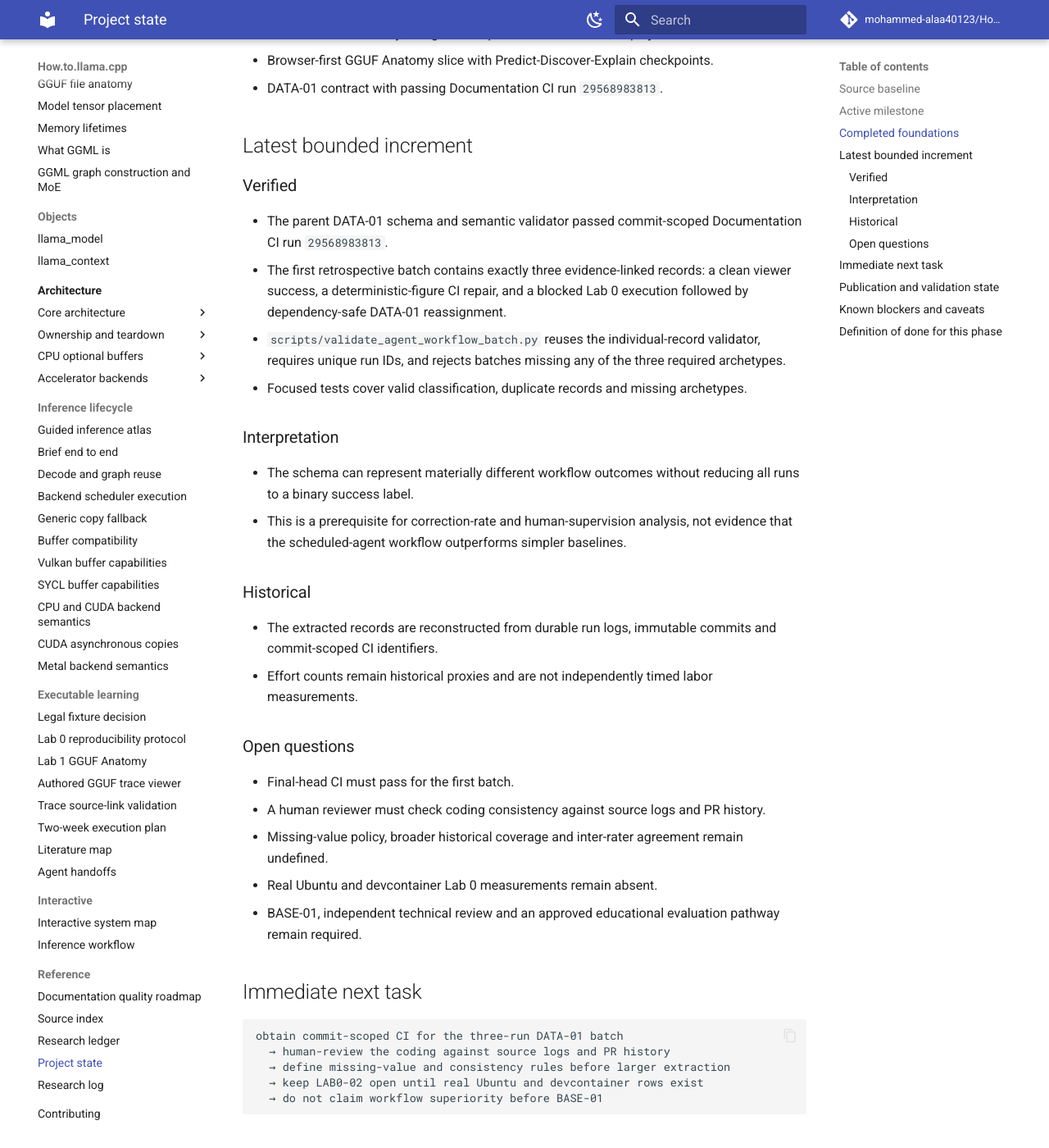
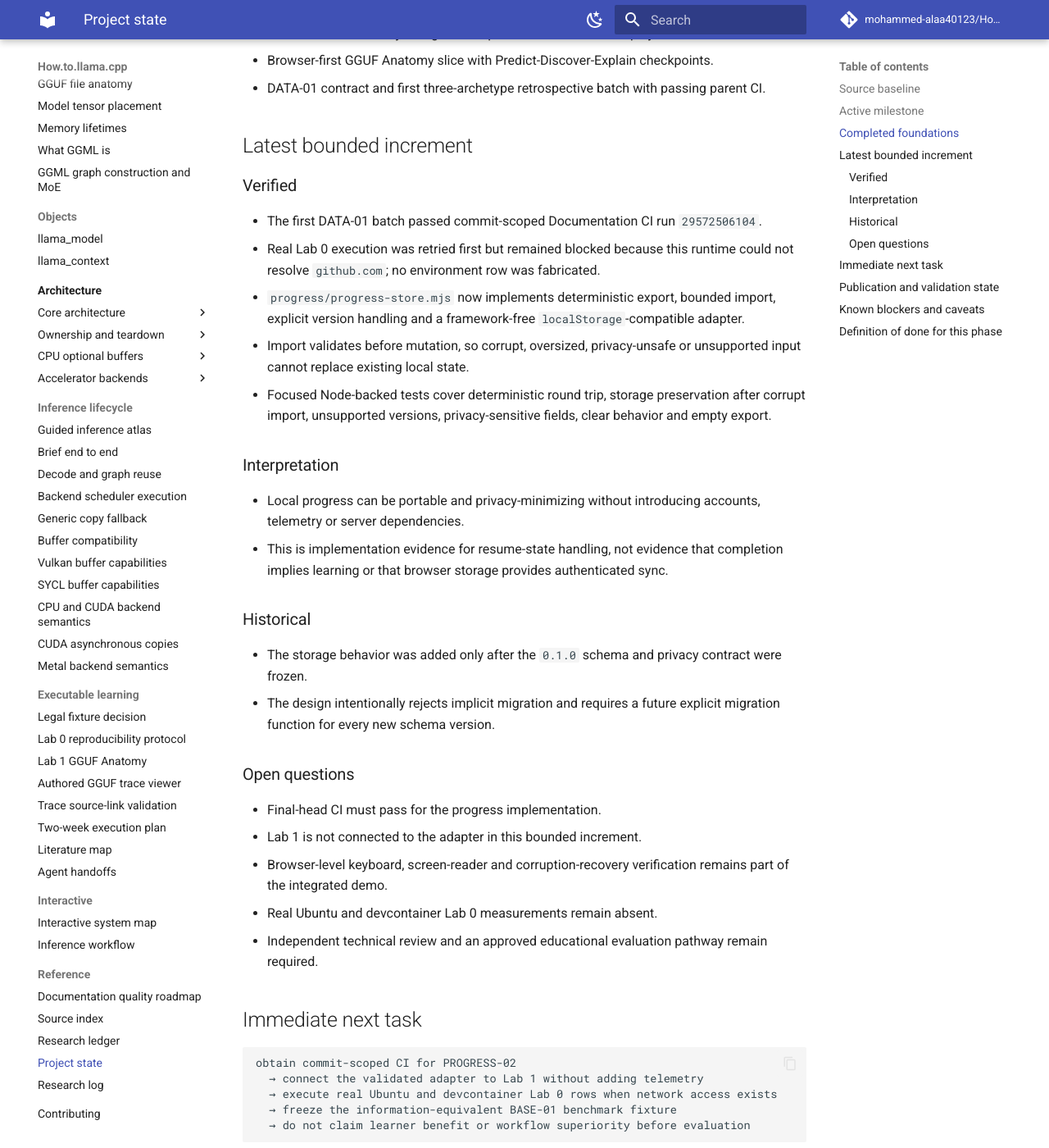
Before and after one commit to mohammed-alaa40123/How.to.llama.cpp, an MkDocs documentation site: the page built from docs/reference/project-state.md, in a window 1280 px wide and 1400 px high, scrolled down 940 px. Shown: the whole window at 82% size. Built offline with MkDocs 1.6.1 and Material for MkDocs 9.7.7, drawn with Linux system fonts in a browser that asks for light colours; comment, search, counter and statistics services are not loaded; some of the changed text lies outside the part shown.

Commit message:
Update project state for local progress MVP

````diff
--- a/docs/reference/project-state.md
+++ b/docs/reference/project-state.md
@@ -24,43 +24,44 @@ Read this file after the root README on every run. It is the compact checkpoint
 - Corrected source-pinned authored trace, deterministic replay and keyboard-operable static viewer.
 - Deterministic GGUF-layout figure with provenance and exact replay.
 - Browser-first GGUF Anatomy slice with Predict-Discover-Explain checkpoints.
-- DATA-01 contract with passing Documentation CI run `29568983813`.
+- DATA-01 contract and first three-archetype retrospective batch with passing parent CI.
 
 ## Latest bounded increment
 
 ### Verified
 
-- The parent DATA-01 schema and semantic validator passed commit-scoped Documentation CI run `29568983813`.
-- The first retrospective batch contains exactly three evidence-linked records: a clean viewer success, a deterministic-figure CI repair, and a blocked Lab 0 execution followed by dependency-safe DATA-01 reassignment.
-- `scripts/validate_agent_workflow_batch.py` reuses the individual-record validator, requires unique run IDs, and rejects batches missing any of the three required archetypes.
-- Focused tests cover valid classification, duplicate records and missing archetypes.
+- The first DATA-01 batch passed commit-scoped Documentation CI run `29572506104`.
+- Real Lab 0 execution was retried first but remained blocked because this runtime could not resolve `github.com`; no environment row was fabricated.
+- `progress/progress-store.mjs` now implements deterministic export, bounded import, explicit version handling and a framework-free `localStorage`-compatible adapter.
+- Import validates before mutation, so corrupt, oversized, privacy-unsafe or unsupported input cannot replace existing local state.
+- Focused Node-backed tests cover deterministic round trip, storage preservation after corrupt import, unsupported versions, privacy-sensitive fields, clear behavior and empty export.
 
 ### Interpretation
 
-- The schema can represent materially different workflow outcomes without reducing all runs to a binary success label.
-- This is a prerequisite for correction-rate and human-supervision analysis, not evidence that the scheduled-agent workflow outperforms simpler baselines.
+- Local progress can be portable and privacy-minimizing without introducing accounts, telemetry or server dependencies.
+- This is implementation evidence for resume-state handling, not evidence that completion implies learning or that browser storage provides authenticated sync.
 
 ### Historical
 
-- The extracted records are reconstructed from durable run logs, immutable commits and commit-scoped CI identifiers.
-- Effort counts remain historical proxies and are not independently timed labor measurements.
+- The storage behavior was added only after the `0.1.0` schema and privacy contract were frozen.
+- The design intentionally rejects implicit migration and requires a future explicit migration function for every new schema version.
 
 ### Open questions
 
-- Final-head CI must pass for the first batch.
-- A human reviewer must check coding consistency against source logs and PR history.
-- Missing-value policy, broader historical coverage and inter-rater agreement remain undefined.
+- Final-head CI must pass for the progress implementation.
+- Lab 1 is not connected to the adapter in this bounded increment.
+- Browser-level keyboard, screen-reader and corruption-recovery verification remains part of the integrated demo.
 - Real Ubuntu and devcontainer Lab 0 measurements remain absent.
-- BASE-01, independent technical review and an approved educational evaluation pathway remain required.
+- Independent technical review and an approved educational evaluation pathway remain required.
 
 ## Immediate next task
 
 ```text
-obtain commit-scoped CI for the three-run DATA-01 batch
-  → human-review the coding against source logs and PR history
-  → define missing-value and consistency rules before larger extraction
-  → keep LAB0-02 open until real Ubuntu and devcontainer rows exist
-  → do not claim workflow superiority before BASE-01
+obtain commit-scoped CI for PROGRESS-02
+  → connect the validated adapter to Lab 1 without adding telemetry
+  → execute real Ubuntu and devcontainer Lab 0 rows when network access exists
+  → freeze the information-equivalent BASE-01 benchmark fixture
+  → do not claim learner benefit or workflow superiority before evaluation
 ```
 
 ## Publication and validation state
@@ -76,7 +77,7 @@ obtain commit-scoped CI for the three-run DATA-01 batch
 - **Independent review:** the three-run batch requires a human coding check before publication analysis.
 - **Workflow comparison:** DATA-01 enables analysis but does not replace BASE-01.
 - **Educational effectiveness:** no learner-benefit claim is permitted before an approved evaluation and fair baseline.
-- **Progress integration:** Lab 1 does not save learner answers until PROGRESS-02 is evidenced.
+- **Progress integration:** this increment provides the adapter, but Lab 1 does not yet save learner answers.
 - **Live site:** verify Pages only after the stacked chain merges to `main` and deploys.
 
 ## Definition of done for this phase
@@ -84,4 +85,4 @@ obtain commit-scoped CI for the three-run DATA-01 batch
 - Complete learning contracts, legal fixture policy and three-tier platform boundaries.
 - Deterministic fixture, trace, figure, browser lab and model-free Lab 0 validation contracts.
 - Accessibility and privacy fallbacks for every introduced artifact.
-- Real Lab 0 environment evidence, progress import/export, first retrospective dataset review and passing integrated CI.
+- Real Lab 0 environment evidence, progress import/export integrated into one lab, first retrospective dataset review and passing integrated CI.
````
Also changed, not shown: other parts of docs/reference/project-state.md (+1 -1 lines).
